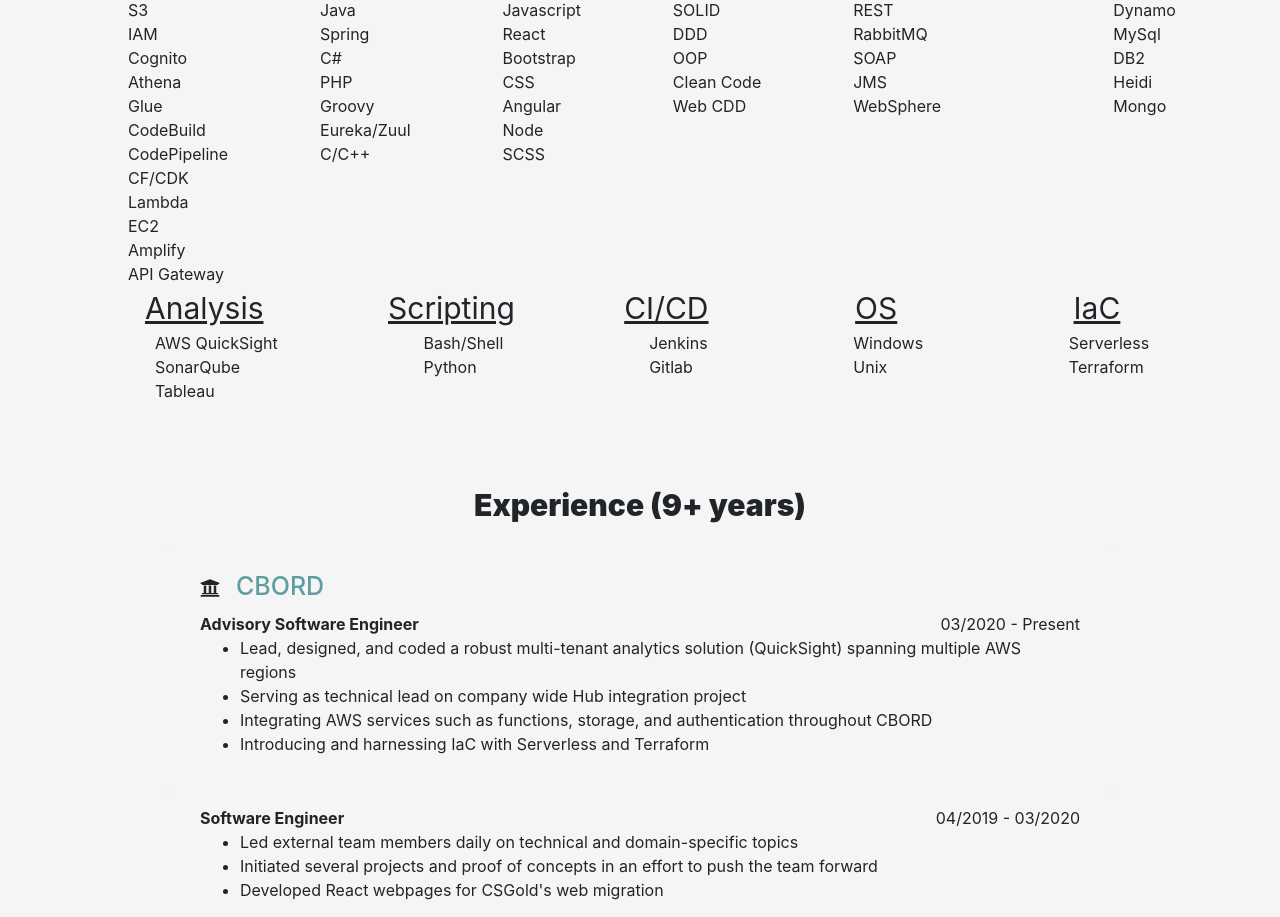
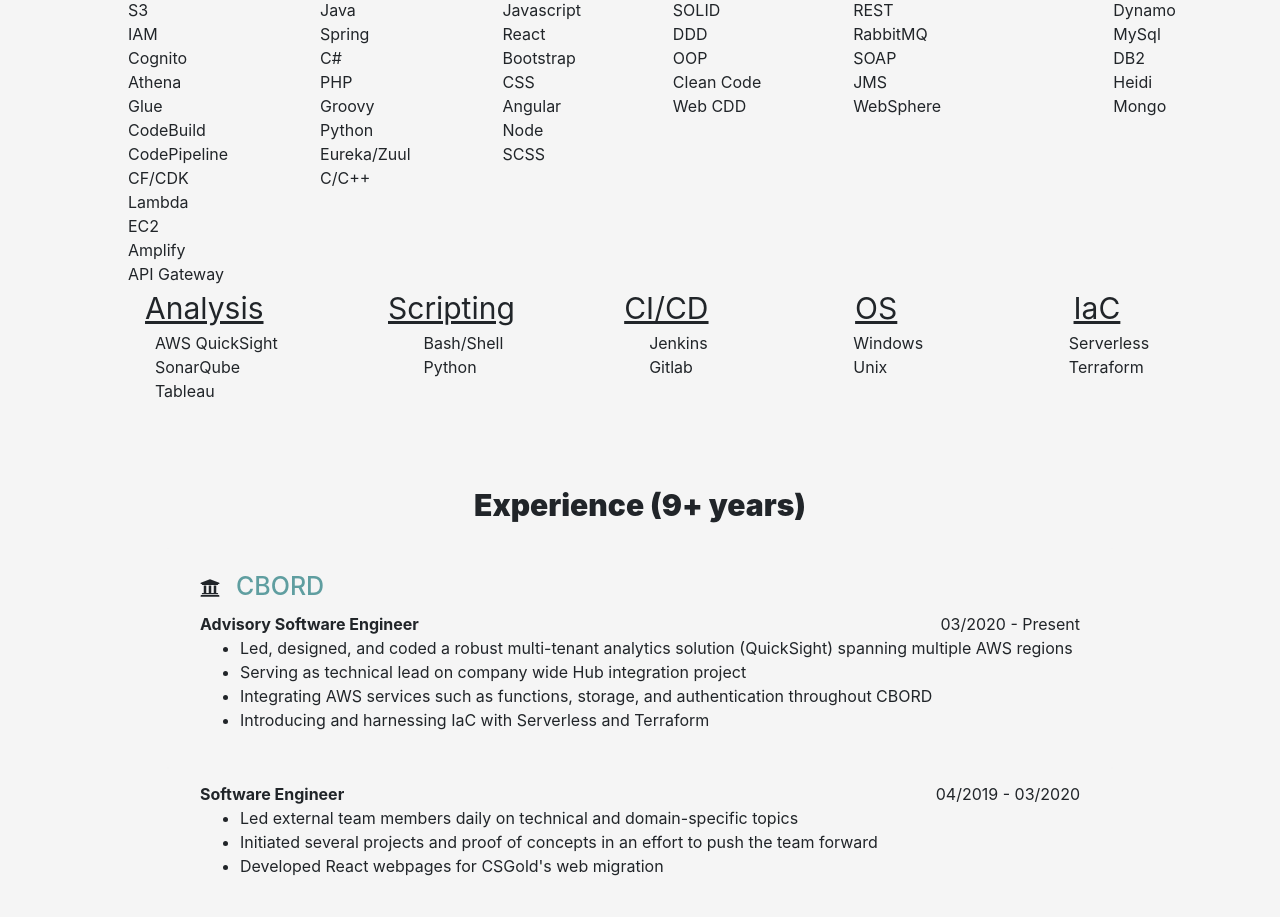
Before and after one commit to ethanabowen/PersonalWebsite, a React (Create React App) app: page / in a window 1280 px wide. Shown: the part 1100-2017 px from the top of the page. Built offline with nearby package versions, Linux system fonts and the light colour scheme; no server answers; what aws-amplify would draw is missing.

Commit message:
Update Constants.js

```diff
--- a/src/Constants.js
+++ b/src/Constants.js
@@ -44,11 +44,12 @@ export const skills = {
     backend: [
         { technology: "Java", proficiency: 10 },
         { technology: "Spring", proficiency: 10 },
-        { technology: "Eureka/Zuul", proficiency: 7 },
+        { technology: "Python", proficiency: 7 },
         { technology: "C#", proficiency: 8 },
         { technology: "C/C++", proficiency: 6 },
         { technology: "PHP", proficiency: 8 },
-        { technology: "Groovy", proficiency: 8 }
+        { technology: "Groovy", proficiency: 8 },
+        { technology: "Eureka/Zuul", proficiency: 7 }
     ],
     frontend: [
         { technology: "Angular", proficiency: 5 },
@@ -122,7 +123,7 @@ export const jobs = {
             startDate: "03/2020",
             endDate: "Present",
             details: [
-                "Lead, designed, and coded a robust multi-tenant analytics solution (QuickSight) spanning multiple AWS regions",
+                "Led, designed, and coded a robust multi-tenant analytics solution (QuickSight) spanning multiple AWS regions",
                 "Serving as technical lead on company wide Hub integration project",
                 "Integrating AWS services such as functions, storage, and authentication throughout CBORD",
                 "Introducing and harnessing IaC with Serverless and Terraform",
```
